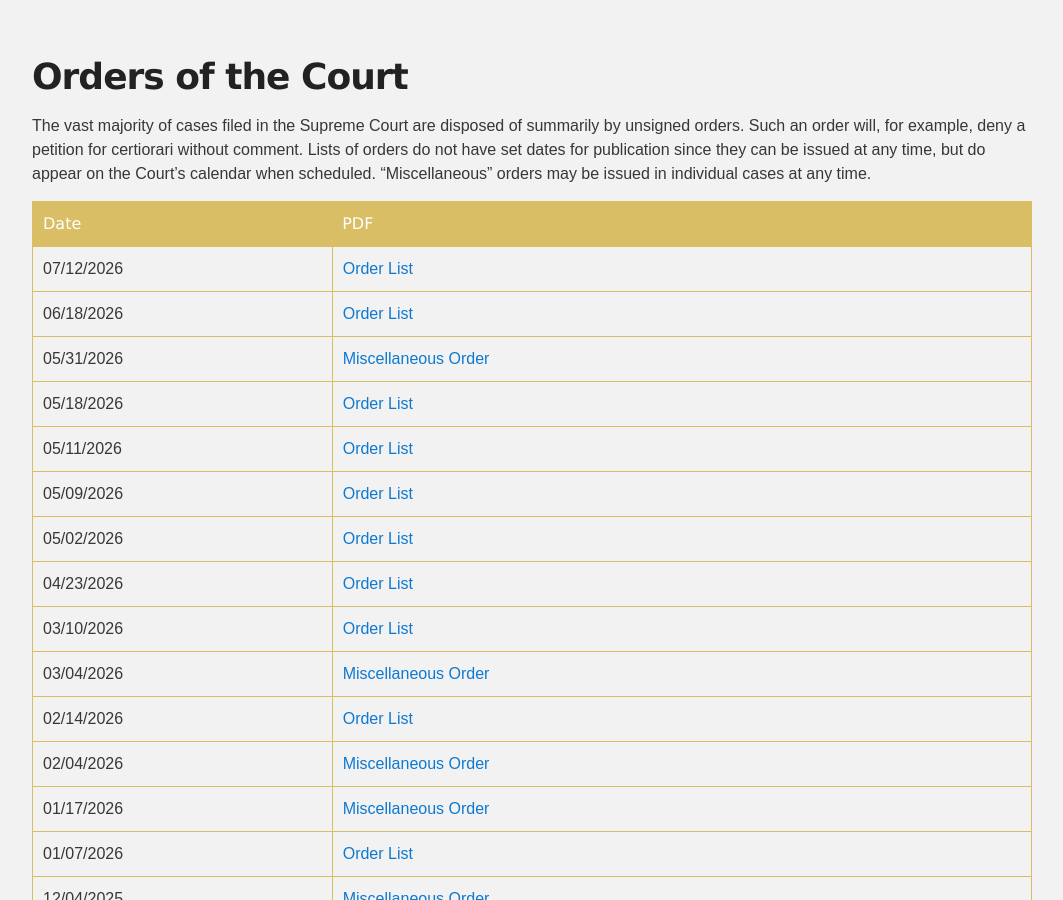
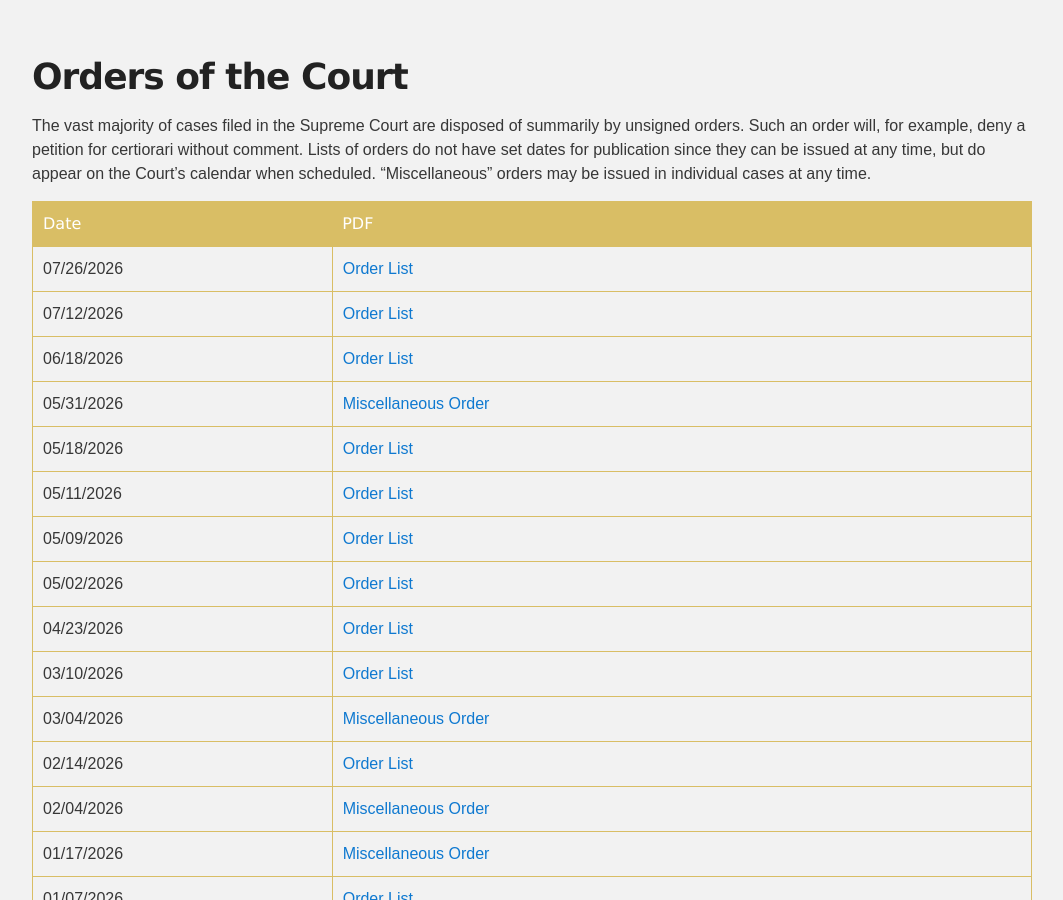
Before and after one commit to supremecourtrblx/supremecourtrblx.github.io, a Jekyll site: the page built from orders.md, in a window 1280 px wide and 900 px high, scrolled down 558 px. Shown: the whole window, without its empty margins (108-1171 px from the left). Built offline with Jekyll 4.4.1, drawn with Linux system fonts in a browser that asks for light colours; our own code applies the rules of GitHub Pages for plain Markdown files.

Commit message:
Update orders.md

```diff
--- a/orders.md
+++ b/orders.md
@@ -8,6 +8,10 @@ The vast majority of cases filed in the Supreme Court are disposed of summarily
     <tr>
         <th style="width:30%;">Date</th>
         <th>PDF</th>
+    </tr>
+    <tr>
+        <td>07/26/2026</td>
+        <td><a href="/orders/orderlist07262026.pdf">Order List</a></td>
     </tr>
     <tr>
         <td>07/12/2026</td>
```
